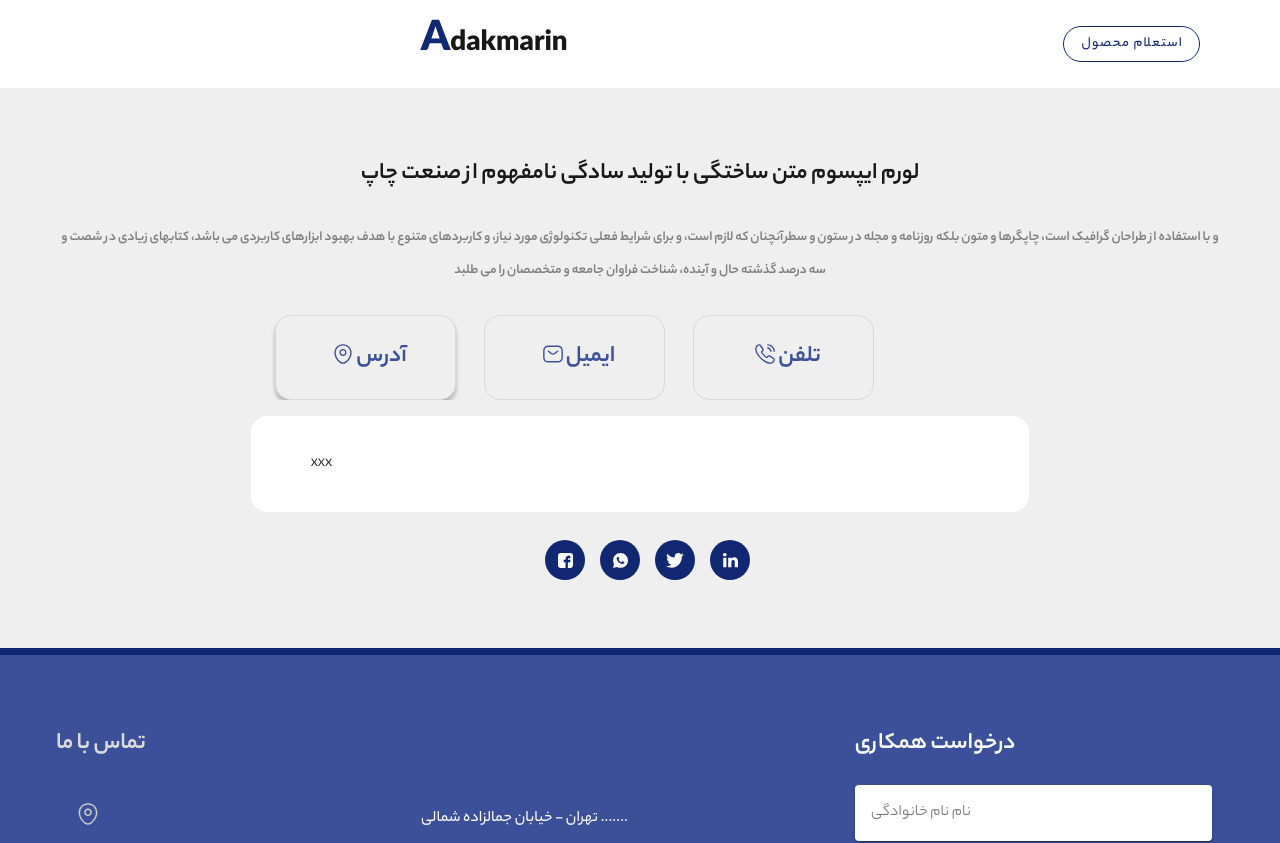
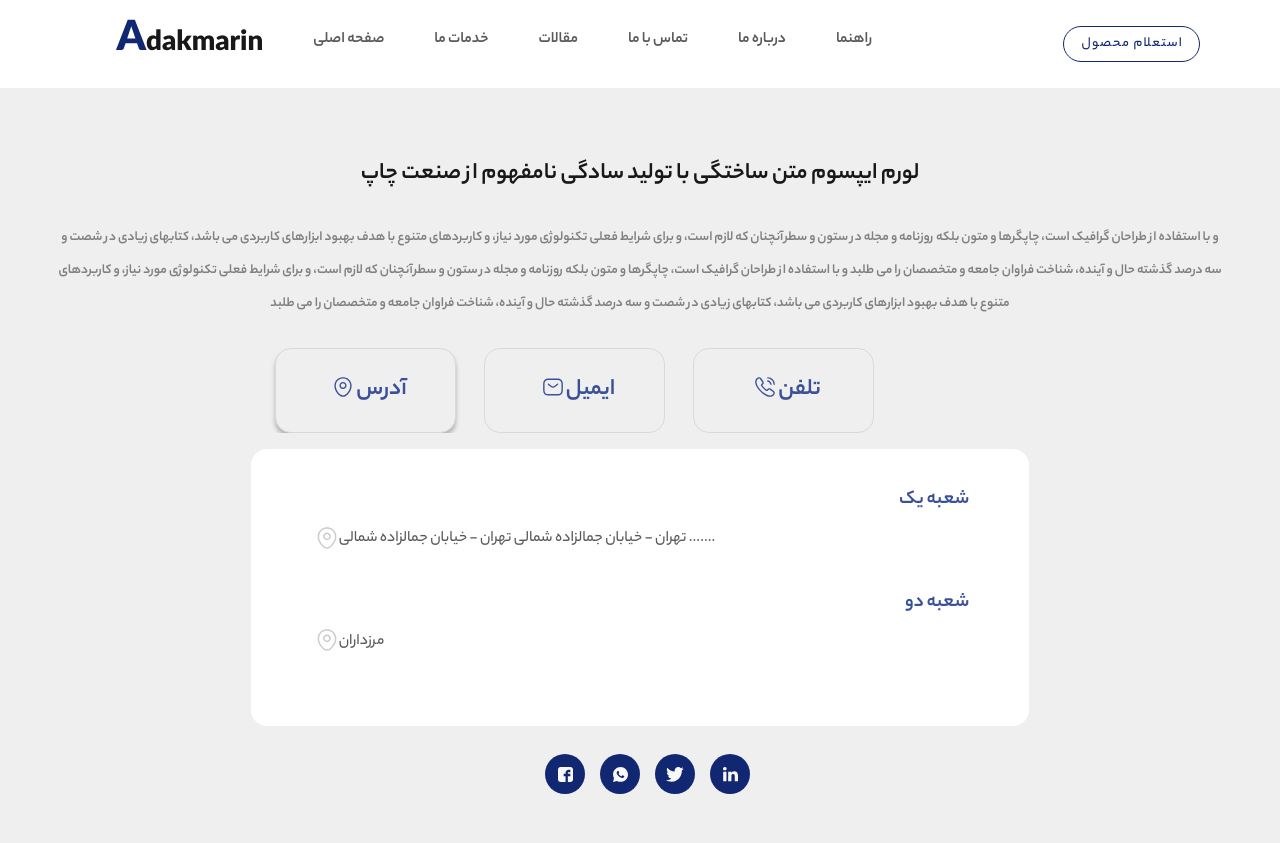
Before and after one commit to maedekaboli/adak, a Vue app: page /contactUs in a window 1280 px wide. Shown: the top 843 px of the page. Built offline with nearby package versions, Linux system fonts and the light colour scheme.

Commit message:
contact json added

```diff
--- /dev/null
+++ b/src/json/contact.json
@@ -0,0 +1,57 @@
+{
+    "title": "لورم ایپسوم متن ساختگی با تولید سادگی نامفهوم از صنعت چاپ",
+    "text": "و با استفاده از طراحان گرافیک است، چاپگرها و متون بلکه روزنامه و مجله در ستون و سطرآنچنان که لازم است، و برای شرایط فعلی تکنولوژی مورد نیاز، و کاربردهای متنوع با هدف بهبود ابزارهای کاربردی می باشد، کتابهای زیادی در شصت و سه درصد گذشته حال و آینده، شناخت فراوان جامعه و متخصصان را می طلبد و با استفاده از طراحان گرافیک است، چاپگرها و متون بلکه روزنامه و مجله در ستون و سطرآنچنان که لازم است، و برای شرایط فعلی تکنولوژی مورد نیاز، و کاربردهای متنوع با هدف بهبود ابزارهای کاربردی می باشد، کتابهای زیادی در شصت و سه درصد گذشته حال و آینده، شناخت فراوان جامعه و متخصصان را می طلبد",
+    "tabItems": [
+        {
+            "items": [
+                {
+                    "img": "/location.svg",
+                    "title": "شعبه یک",
+                    "info": "تهران - خیابان جمالزاده شمالی تهران - خیابان جمالزاده شمالی ......."
+                },
+                {
+                    "img": "/location.svg",
+                    "title": "شعبه دو",
+                    "info": "مرزداران"
+                }
+            ],
+            "value": 0,
+            "img": "/location-blue.svg",
+            "title": "آدرس "
+        },
+        {
+            "items": [
+                {
+                    "img": "/sms.svg",
+                    "title": "شعبه یک",
+                    "info": "elham.ajami96@gmail.com"
+                },
+                {
+                    "img": "/sms.svg",
+                    "title": "شعبه دو",
+                    "info": "elham.ajami97@gmail.com"
+                }
+            ],
+            "value": 1,
+            "img": "/sms-blue.svg",
+            "title": "ایمیل"
+        },
+        {
+            "items": [
+                {
+                    "img": "/call-calling.svg",
+                    "title": "شعبه یک",
+                    "info": "021-44444444"
+                },
+                {
+                    "img": "/call-calling.svg",
+                    "title": "شعبه دو",
+                    "info": "021-3333333"
+                }
+            ],
+            "value": 2,
+            "img": "/call-calling-blue.svg",
+            "title": "تلفن"
+        }
+    ]
+}
--- a/src/views/contact/ContactUs.vue
+++ b/src/views/contact/ContactUs.vue
@@ -1,13 +1,9 @@
 <script setup>
 import { ref, defineAsyncComponent } from 'vue'
+import data from '../../json/contact.json'
 
 const SocialMedia = defineAsyncComponent(() => import('../../components/SocialMedia.vue'))
 const tab = ref(null)
-const tabItems = ref([
-    { value: 1, img: '/location-blue.svg', title: 'آدرس ' },
-    { value: 2, img: '/sms-blue.svg', title: 'ایمیل' },
-    { value: 3, img: '/call-calling-blue.svg', title: 'تلفن' }
-])
 </script>
 
 <template>
@@ -15,28 +11,28 @@ const tabItems = ref([
         <v-container>
             <v-row>
                 <v-col cols="12">
-                    <h2>لورم ایپسوم متن ساختگی با تولید سادگی نامفهوم از صنعت چاپ</h2>
-                    <p>و با استفاده از طراحان گرافیک است، چاپگرها و متون بلکه روزنامه و مجله در ستون و سطرآنچنان که لازم
-                        است، و
-                        برای
-                        شرایط فعلی تکنولوژی مورد نیاز، و کاربردهای متنوع با هدف بهبود ابزارهای کاربردی می باشد، کتابهای
-                        زیادی در
-                        شصت
-                        و سه درصد گذشته حال و آینده، شناخت فراوان جامعه و متخصصان را می طلبد</p>
+                    <h2>{{ data.title }}</h2>
+                    <p>{{ data.text }}</p>
                 </v-col>
             </v-row>
             <div class="d-flex flex-wrap justify-center">
                 <v-col cols="md-8" class="pa-0">
                     <v-tabs v-model="tab" color="deep-purple-accent-4" align-tabs="center">
-                        <v-tab class="ml-sm-6 ml-0 mr-1" v-for="item in tabItems" :value="item.value" :key="item.value">
+                        <v-tab class="ml-sm-6 ml-0 mr-1" v-for="(item, i) in data.tabItems" :value="i" :key="item.value">
                             <v-img class="mb-sm-2 mb-0 ml-sm-2 ml-1" :width="22" :src="item.img"></v-img>
                             {{ item.title }}
                         </v-tab>
                     </v-tabs>
                     <v-window v-model="tab">
-                        <v-window-item v-for="item in tabItems" :key="item.value" :value="item.value">
+                        <v-window-item v-for="(item, i) in data.tabItems" :key="i" :value="item.value">
                             <v-card class="mt-4 py-9 px-15">
-                                xxx
+                                <div class="mb-7" v-for="(inf, i) in item.items" :key="i">
+                                    <h2>{{ inf.title }}</h2>
+                                    <div class="d-inline-flex align-center">
+                                        <v-img class="mb-1 ml-1" :width="24" :src="inf.img"></v-img>
+                                        <p class="mb-0">{{ inf.info }}</p>
+                                    </div>
+                                </div>
                             </v-card>
                         </v-window-item>
                     </v-window>
@@ -117,10 +113,41 @@ const tabItems = ref([
 
         .v-card {
             border-radius: 16px;
+
+            h2 {
+                font-weight: 700;
+                font-size: 20px;
+                line-height: 31px;
+                margin-bottom: 8px;
+                text-align: right;
+                color: #3B5099;
+            }
+
+            p {
+                font-weight: 500;
+                font-size: 16px;
+                line-height: 31px;
+                text-align: right;
+                color: #5A5A5A;
+            }
         }
     }
 
     @media only screen and (max-width:360px) {
+        .v-card {
+            padding: 12px !important;
+
+            h2 {
+                font-size: 16px !important;
+                line-height: 25px !important;
+            }
+
+            p {
+                font-size: 12px !important;
+                line-height: 19px !important;
+            }
+        }
+
         h2 {
             font-size: 16px;
             line-height: 25px;
--- a/src/views/layout/TheNavbar.vue
+++ b/src/views/layout/TheNavbar.vue
@@ -29,7 +29,7 @@ import data from '../../json/layout/navabr.json'
                     <v-toolbar-title class="text-md-right text-center">Adakmarin</v-toolbar-title>
 
                     <ul class="navbar-items d-lg-flex d-none">
-                        <RouterLink v-for="(item, i) in navItems" :key="i" :to="item.path" custom v-slot="{ navigate }">
+                        <RouterLink v-for="(item, i) in data.navItems" :key="i" :to="item.path" custom v-slot="{ navigate }">
                             <li @click="navigate" role="link" class="mb-2"> {{ item.title }}
                             </li>
                         </RouterLink>
```
